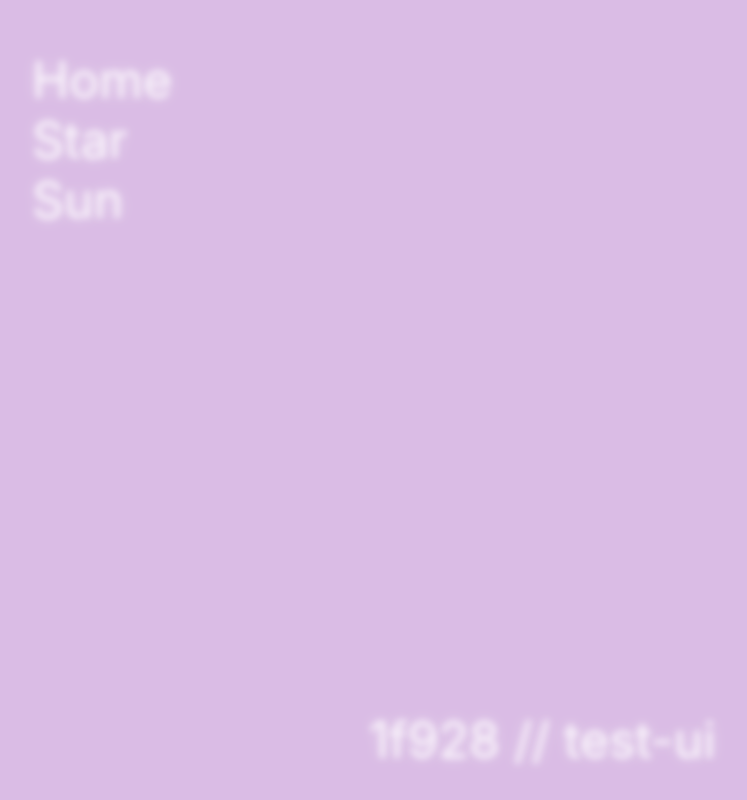
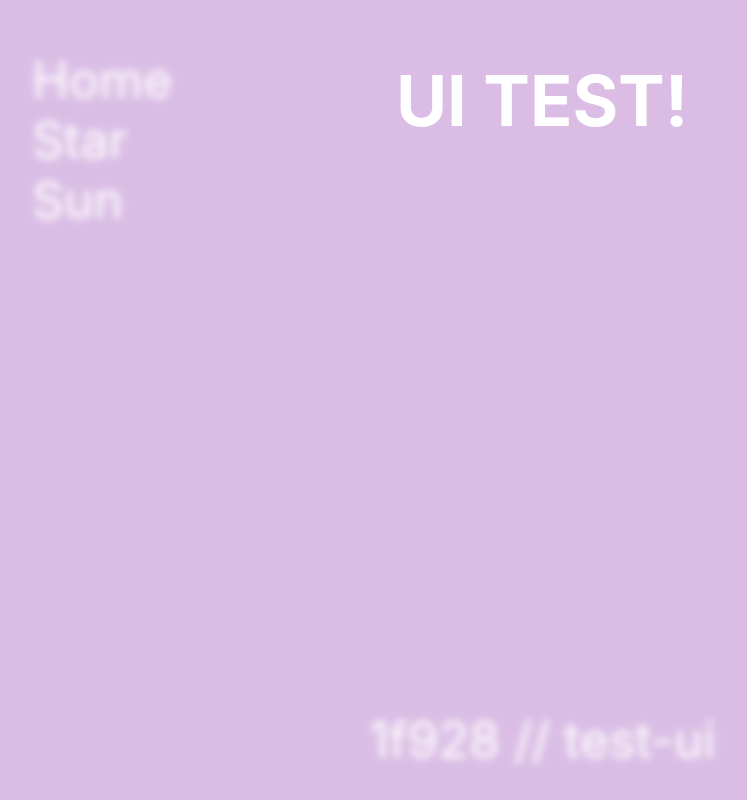
Before and after one commit to 1f928/test-ui, a React (Create React App) app: page / in a window 1280 px wide. Shown: the whole page, without its empty margins (18-765 px from the left). Built offline with nearby package versions, Linux system fonts and the light colour scheme.

Commit message:
deploy testing

```diff
--- a/package.json
+++ b/package.json
@@ -37,5 +37,5 @@
     ]
   },
 
-  "homepage": "http://localhost/test-ui"
+  "homepage": "/test-ui/"
 }
--- a/public/index.html
+++ b/public/index.html
@@ -1,7 +1,7 @@
 <!DOCTYPE html>
 <html lang="en">
   <head>
-    <meta charset="utf-8" href="/test-ui/" />
+    <meta charset="utf-8" href="%PUBLIC_URL%/" />
     <title>test-ui</title>
     <base />
   </head>
--- a/src/App.js
+++ b/src/App.js
@@ -9,13 +9,13 @@ import {
 function App() {
   return (
     <div className="App">
-      <Router>
+      <Router basename={process.env.PUBLIC_URL}>
         <Nav />
         <div className="content">
           <Switch>
-            <Route path="./star/sun" component={Sun} />
-            <Route path="./star" component={Star} />
-            <Route path="./" component={Home} />
+            <Route path="/star/sun" component={Sun} />
+            <Route path="/star" component={Star} />
+            <Route path="/" component={Home} />
           </Switch>
           <Footer />
         </div>
```
